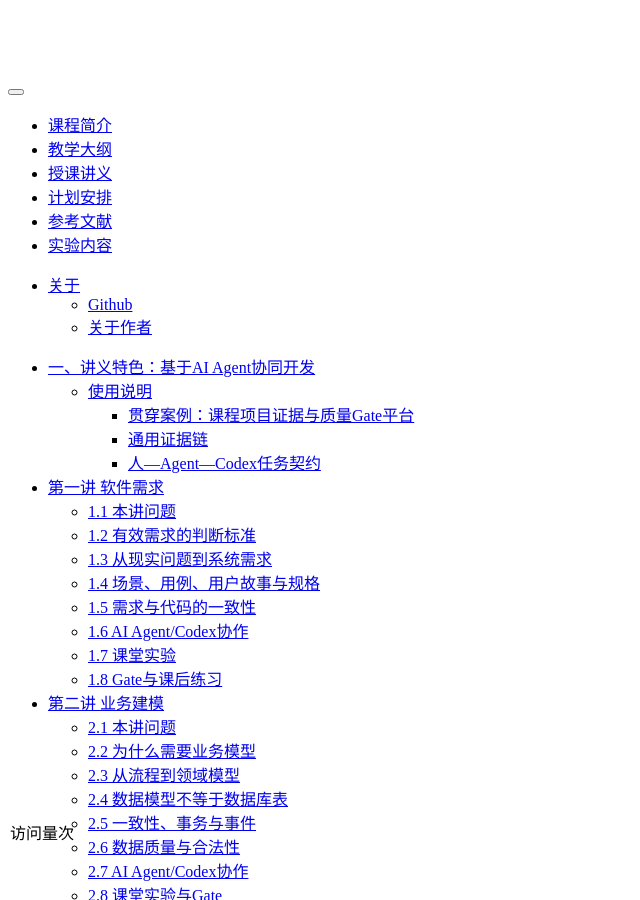
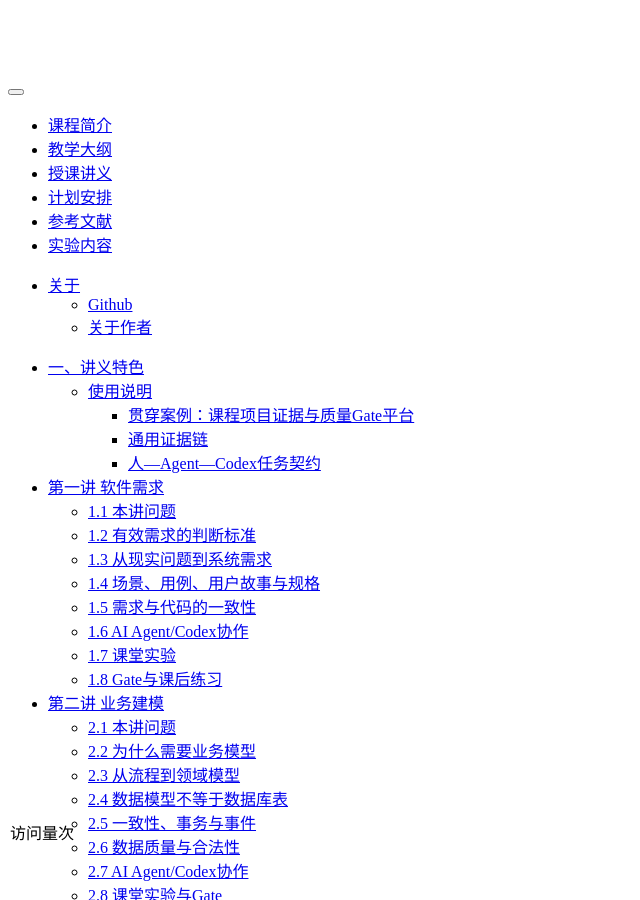
Before and after one commit to tjluo-ucas/ase, a Jekyll site: the page built from _posts/2019-02-10-slides.md, in a window 1280 px wide and 900 px high. Shown: the whole window, without its empty margins (0-640 px from the left). Built offline with Jekyll 4.4.1, drawn with Linux system fonts in a browser that asks for light colours; comment, search, counter and statistics services are not loaded; some of the changed text lies outside the part shown.

Commit message:
Update 2019-02-10-slides.md

```diff
--- a/_posts/2019-02-10-slides.md
+++ b/_posts/2019-02-10-slides.md
@@ -10,7 +10,7 @@
 * content
 {:toc}
 
-# 一、讲义特色：基于AI Agent协同开发 {#features}
+# 一、讲义特色 {#features}
 
 > 适用对象：中国科学院大学计算机科学、软件工程及相关专业研究生
 > 建议学时：九讲，共15周、60学时；讲授、案例、实验、评审与项目推进相结合
```
